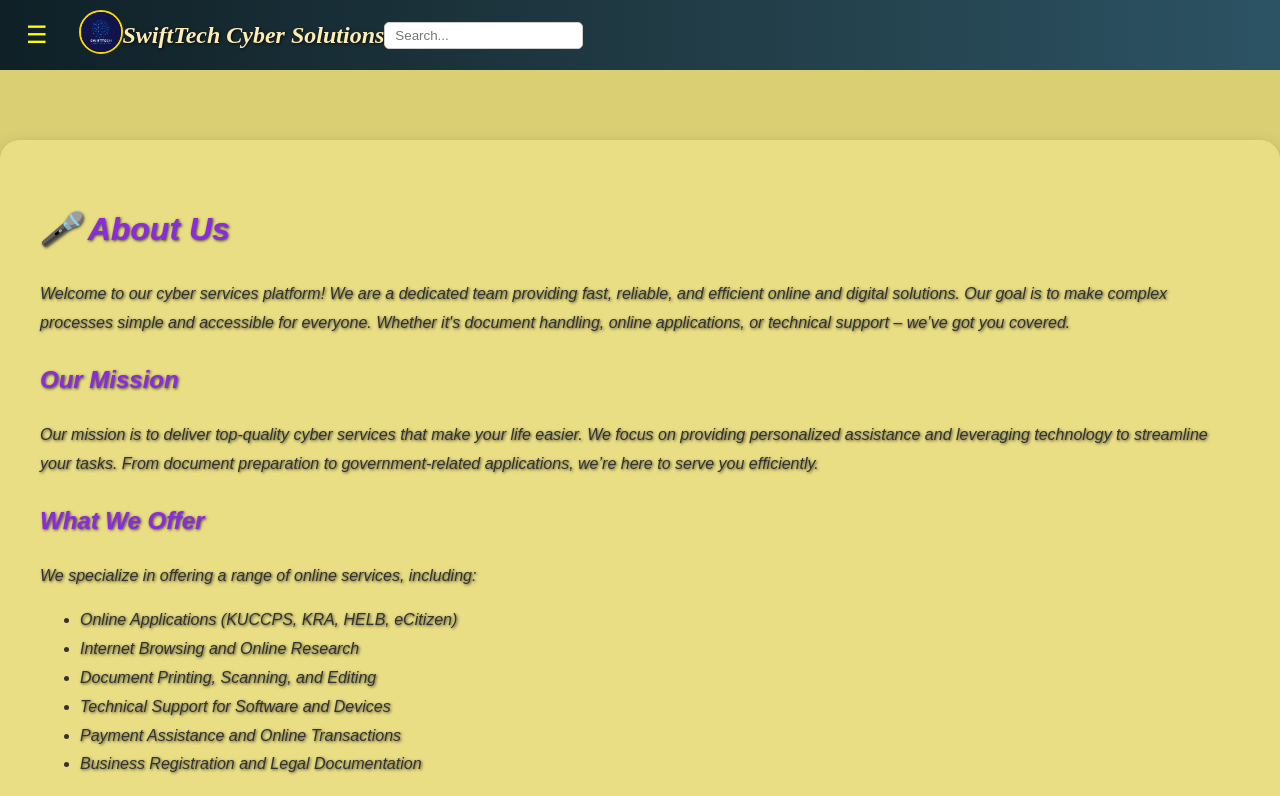
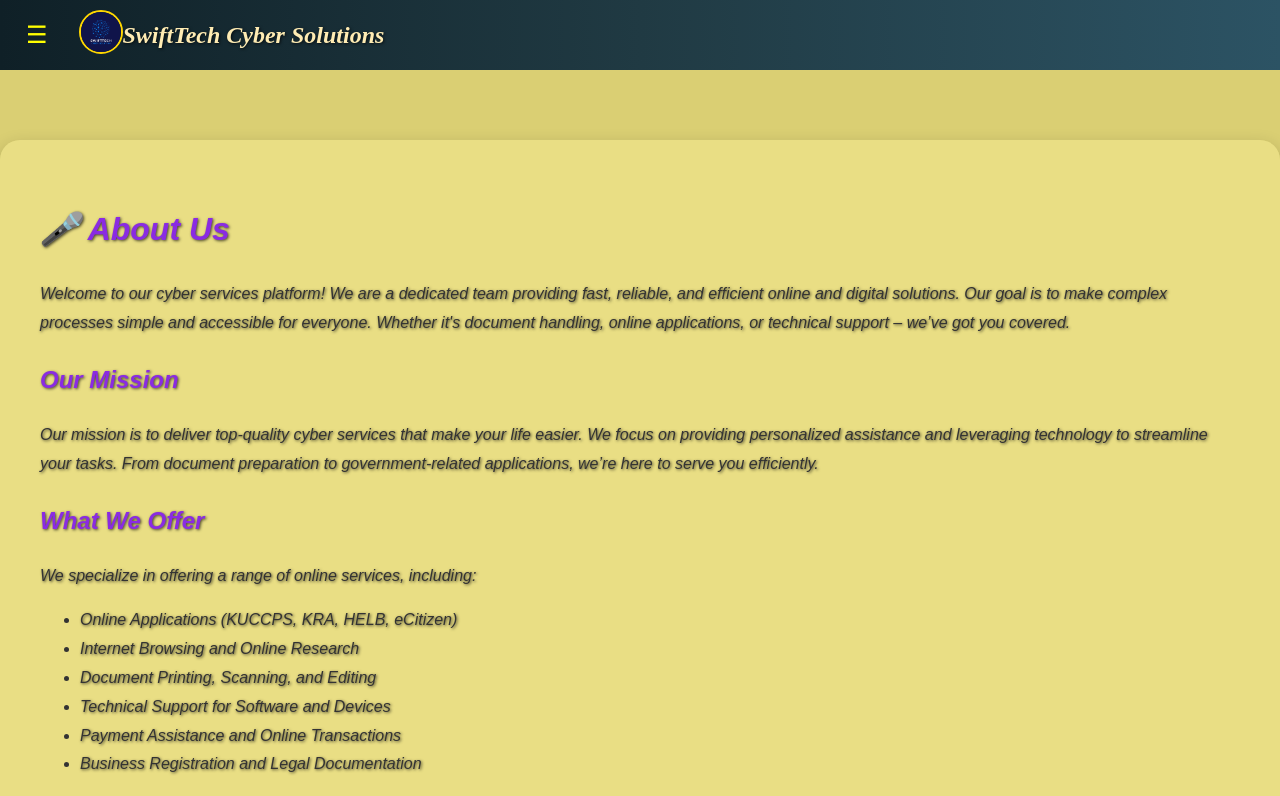
Before and after one commit to kuccps/sabron, a website: page public/user-about.html in a window 1280 px wide. Shown: the top 796 px of the page. Drawn offline with Linux system fonts and the light colour scheme.

Commit message:
Update user-about.html

```diff
--- a/public/user-about.html
+++ b/public/user-about.html
@@ -17,12 +17,6 @@
         </a>
         <span>SwiftTech Cyber Solutions</span>
       </div>
-    </div>
-
-    <div class="search-bar">
-      <form action="#" method="get">
-        <input type="text" placeholder="Search..." name="query" />
-      </form>
     </div>
   </header>
 
```
